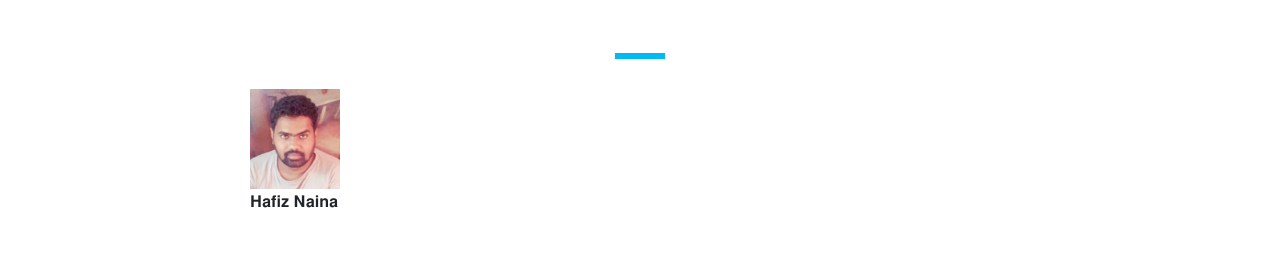
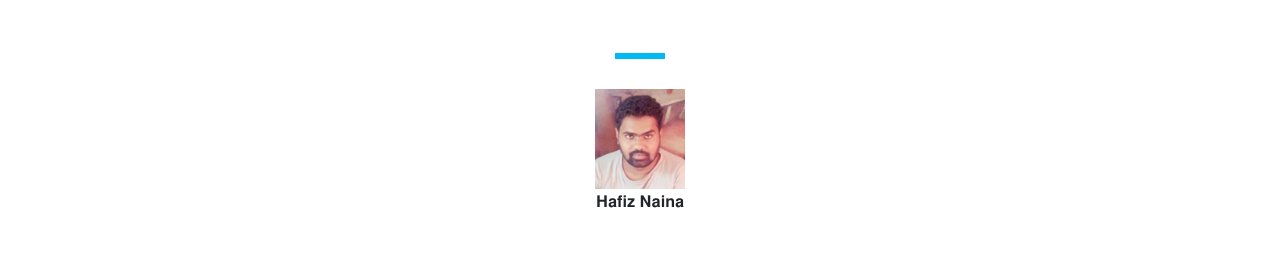
Before and after one commit to nainasworlddm/nainasworlddm.github.io, a plain HTML site: page index.html in a window 1280 px wide. Shown: the part 4508-4782 px from the top of the page. Drawn offline with Linux system fonts and the light colour scheme; grey boxes are pictures that could not be loaded.

Commit message:
Update index.html

```diff
--- a/index.html
+++ b/index.html
@@ -207,9 +207,20 @@ License URL: http://creativecommons.org/licenses/by/3.0/
                     </div>
                     </div>
 
-                    <div class="img-images">
+                    <div class="img-images" style="
+    padding: 0;
+    display: flex;
+    align-items: center;
+    justify-content: center;
+">
                     <div class="col-md-6">
-                    <div class="person">
+                    <div class="person" style="
+    padding: 0;
+    display: flex;
+    flex-direction: column;
+    justify-content: center;
+    align-items: center;
+">
                   <img src="images/ME.jpg" width="90px" height="100px">
                   <p>𝐇𝐚𝐟𝐢𝐳 𝐍𝐚𝐢𝐧𝐚</p>
                   </div>
```
